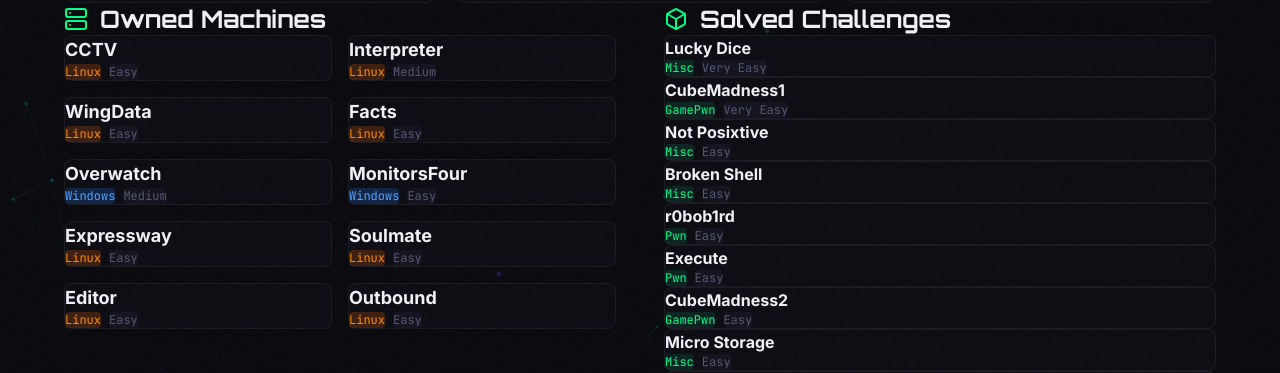
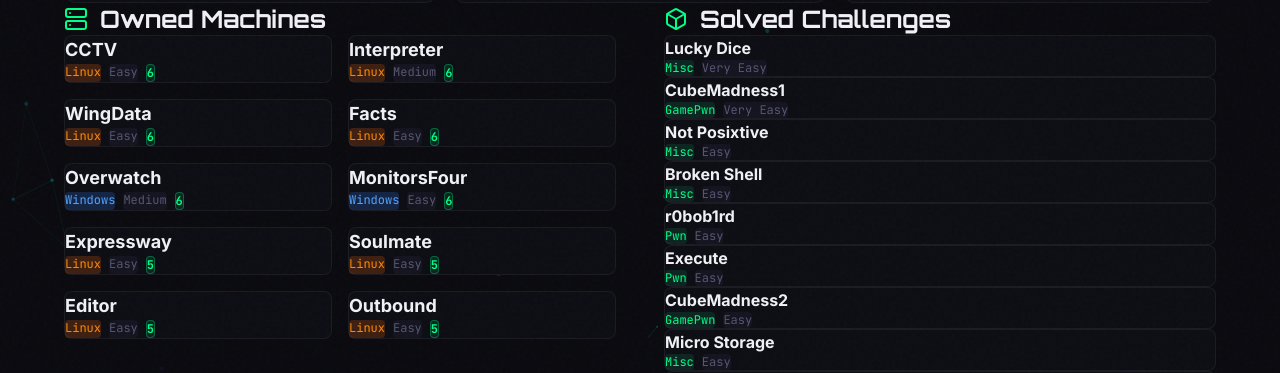
Before and after one commit to kavein0/portfolio, a Next.js app: page /hackthebox in a window 1280 px wide. Shown: the part 291-664 px from the top of the page. Built offline with nearby package versions, Linux system fonts and the light colour scheme; no server answers.

Commit message:
Add semester badges to HackTheBox machines

```diff
--- a/src/app/hackthebox/HackTheBoxClient.tsx
+++ b/src/app/hackthebox/HackTheBoxClient.tsx
@@ -95,6 +95,9 @@ export default function HackTheBoxClient({ stats }: { stats: HackTheBoxStats })
                       {machine.difficulty}
                     </span>
                   )}
+                  <span className="text-xs font-bold font-mono text-[var(--cyber-green)] bg-[var(--cyber-green)]/10 border border-[var(--cyber-green)]/30 px-2 py-1 rounded">
+                    {(machine.date === "2026" || machine.name === "MonitorsFour") ? "6" : "5"}
+                  </span>
                 </div>
               </motion.a>
             ))}
```
